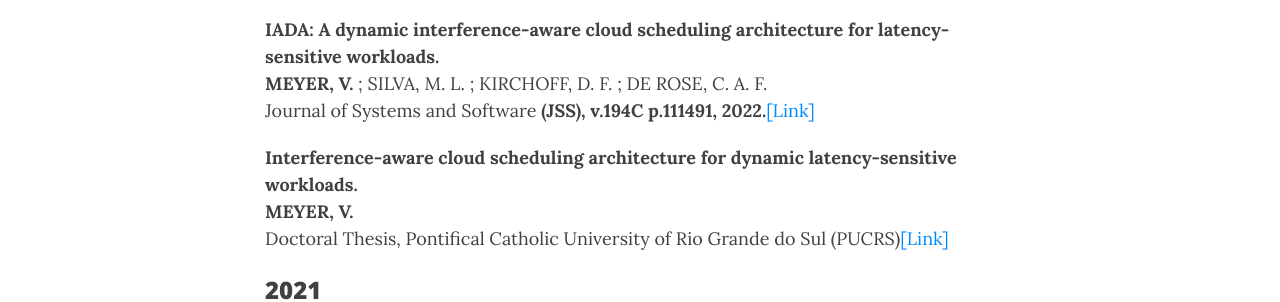
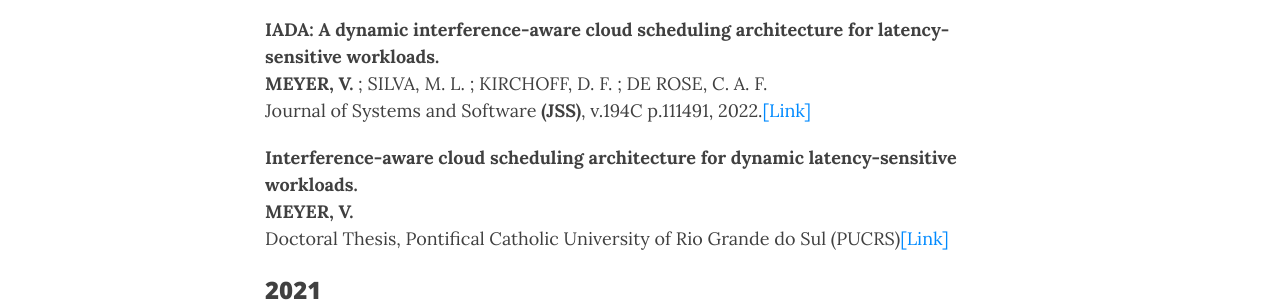
Before and after one commit to ViniciusMeyer/viniciusmeyer.github.io, a Jekyll site: the page built from publications.md, in a window 1280 px wide and 900 px high. Shown: the part 305-607 px from the top of the window. Built offline with Jekyll 4.4.1, drawn with Linux system fonts in a browser that asks for light colours; nearby versions of some CDN libraries.

```diff
--- a/publications.md
+++ b/publications.md
@@ -14,7 +14,7 @@ You can also browse my <a href="https://scholar.google.com.br/citations?user=t9w
        <p class="media-heading">
           <strong> IADA: A dynamic interference-aware cloud scheduling architecture for latency-sensitive workloads.</strong><br />
          <b>MEYER, V.</b> ; SILVA, M. L. ; KIRCHOFF, D. F. ; DE ROSE, C. A. F.<br />
-		Journal of Systems and Software <b>(JSS), v.194C p.111491, 2022.</b><a href="https://www.sciencedirect.com/science/article/pii/S0164121222001698">[Link]</a><br />
+		Journal of Systems and Software <b>(JSS)</b>, v.194C p.111491, 2022.<a href="https://www.sciencedirect.com/science/article/pii/S0164121222001698">[Link]</a><br />
        </p>
     </div>
 </div>
```
